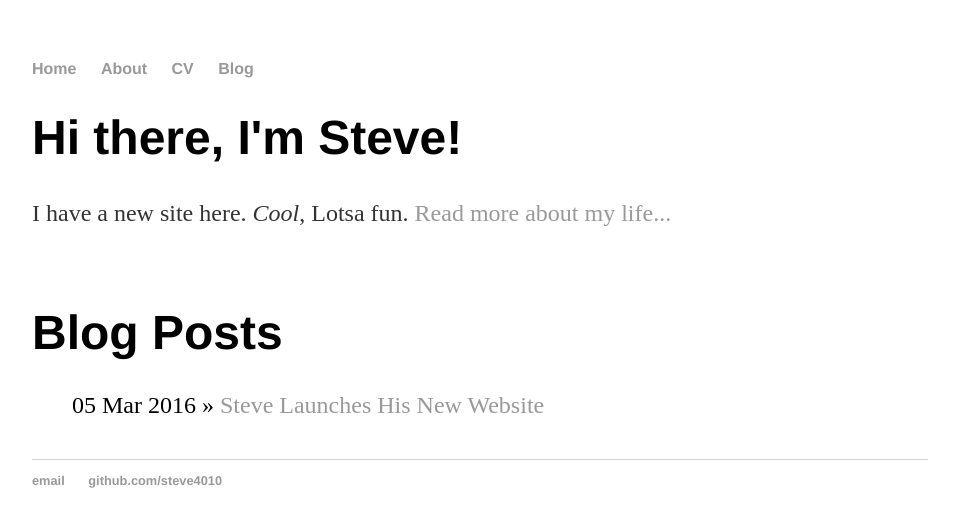
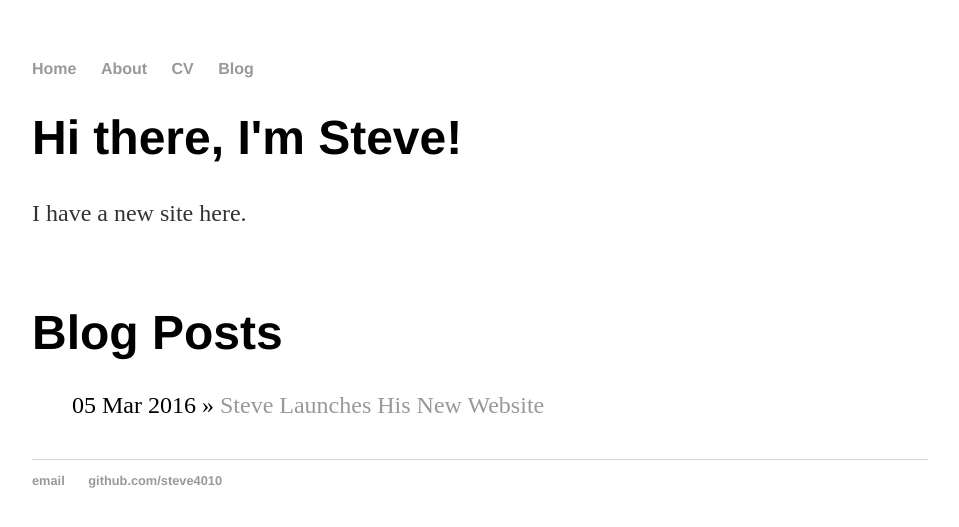
Before and after one commit to steve4010/steve4010.github.io, a Jekyll site: the page built from index.html, in a window 1280 px wide. Shown: the top 527 px of the page, without its empty margins (160-1119 px from the left). Built offline with Jekyll 4.4.1, drawn with Linux system fonts in a browser that asks for light colours.

Commit message:
Update index.html

```diff
--- a/index.html
+++ b/index.html
@@ -4,7 +4,7 @@ title: Steve4010, Jack of All Trades
 ---
 <div class="blurb">
 	<h1>Hi there, I'm Steve!</h1>
-	<p>I have a new site here. <em>Cool</em>, Lotsa fun.   <a href="/about">Read more about my life...</a></p>
+	<p>I have a new site here.</p>
 </div><!-- /.blurb -->
 <br>
 <h1>Blog Posts</h1>
```
